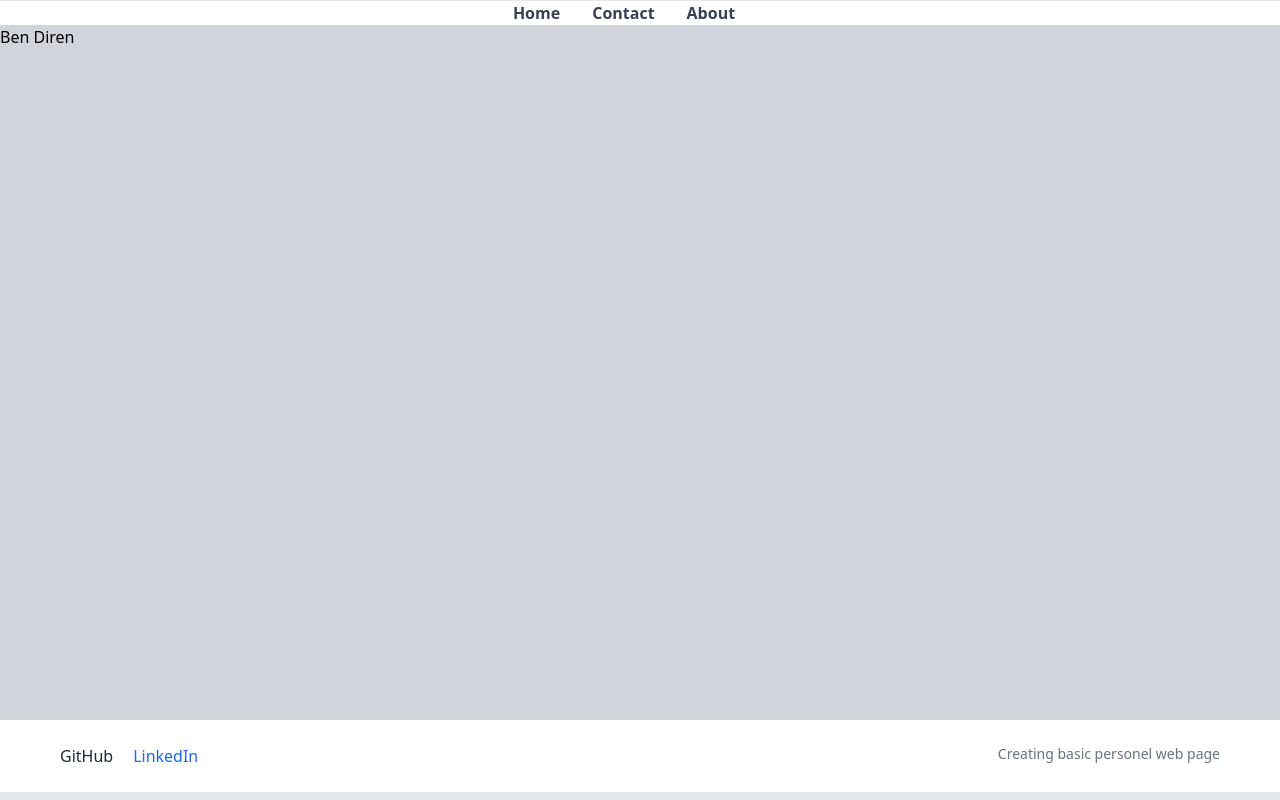
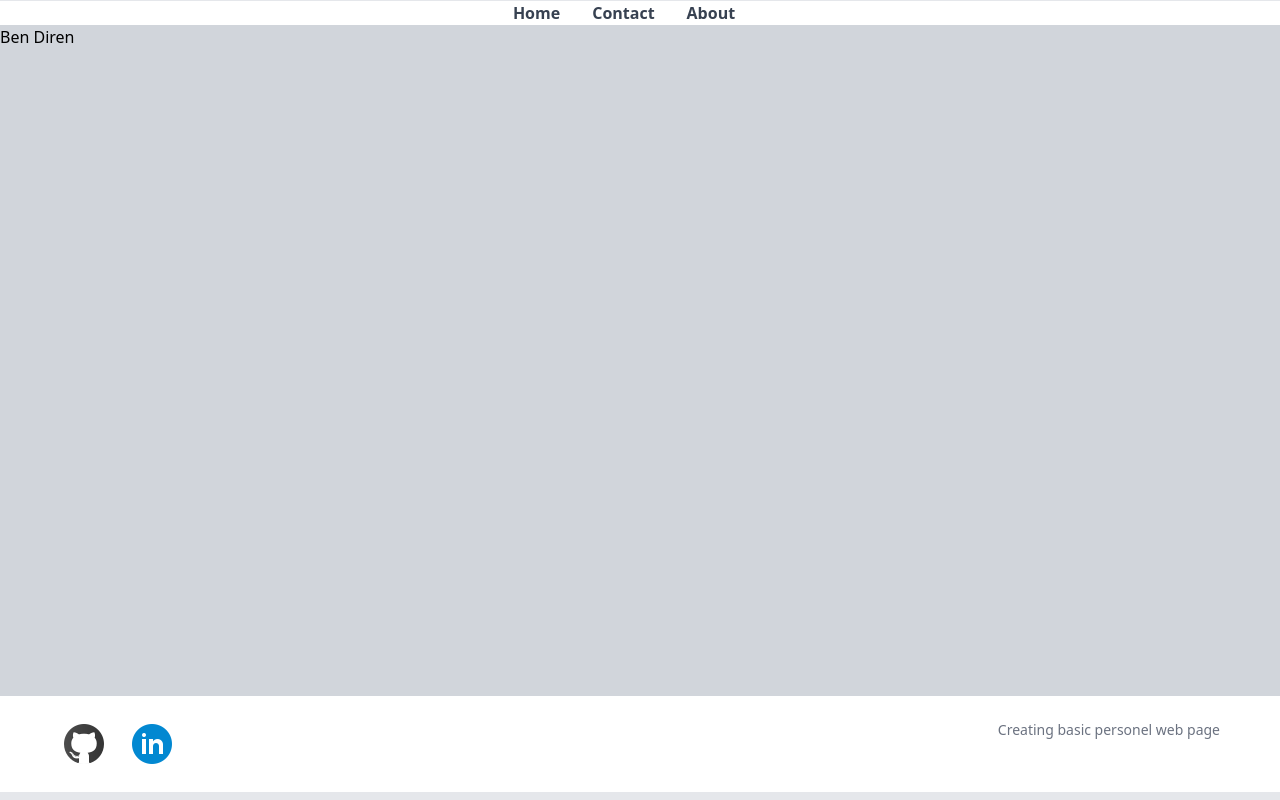
Before and after one commit to direnakkoc/sample-website, an Eleventy site: page src/diren.njk in a window 1280 px wide. Built offline with nearby package versions, Linux system fonts and the light colour scheme; Eleventy itself is replaced by a stand-in of ours; files that its build step writes are made by us from their sources; files whose address does not match are found by name.

Commit message:
Add linkedin and gihub icons

```diff
--- a/src/_includes/footer.njk
+++ b/src/_includes/footer.njk
@@ -3,8 +3,8 @@
     <div class="container flex flex-col flex-wrap px-5 py-6 lg:px-10 sm:flex-row">
       <div class="flex flex-wrap items-center justify-center text-base">
         <p class="mr-5 text-sm text-center text-gray-200"></p>
-        <a href="https://github.com/direnakkocdemir" class="justify-center mr-5 text-md text-center text-black-800 hover:text-blue-700">GitHub</a>
-        <a href="https://www.linkedin.com/in/direnakkocdemir/" class="justify-center mr-5 text-md text-center text-blue-600 hover:text-blue-700"> LinkedIn</a>
+        <a href="https://github.com/direnakkocdemir" class="justify-center mr-5 text-md text-center text-black-800 hover:text-blue-700"><img src="./static/icons8-github-48.png" alt="Github logo"></a>
+        <a href="https://www.linkedin.com/in/direnakkocdemir/" class="justify-center mr-5 text-md text-center text-blue-600 hover:text-blue-700"> <img src="./static/icons8-linkedin-circled-48.png" alt="LinkeIn logo"></a>
       </div>
     <span class="inline-flex justify-center mt-2 sm:ml-auto sm:mt-0 sm:justify-end">
       <p class="mr-5 text-sm text-center text-gray-500">Creating basic personel web page</p>
```
Also changed, not shown: src/_includes/static/icons8-github-48.png (added), src/_includes/static/icons8-github-64.png (added), src/_includes/static/icons8-linkedin-circled-48.png (added), src/_includes/static/icons8-linkedin-circled.gif (added).
